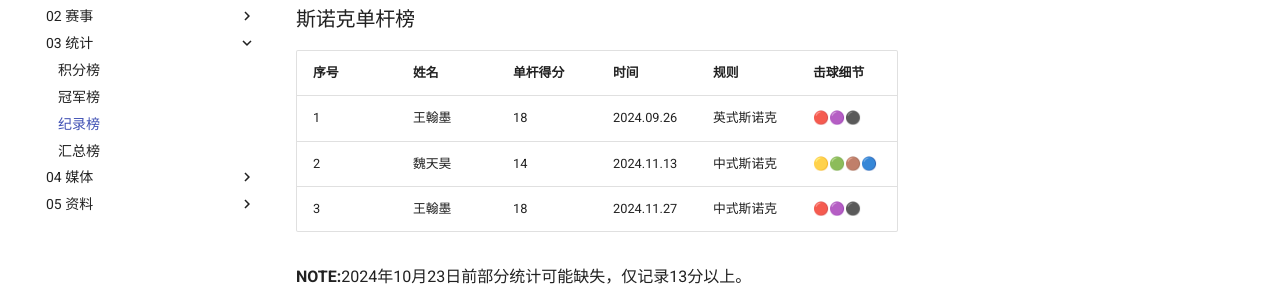
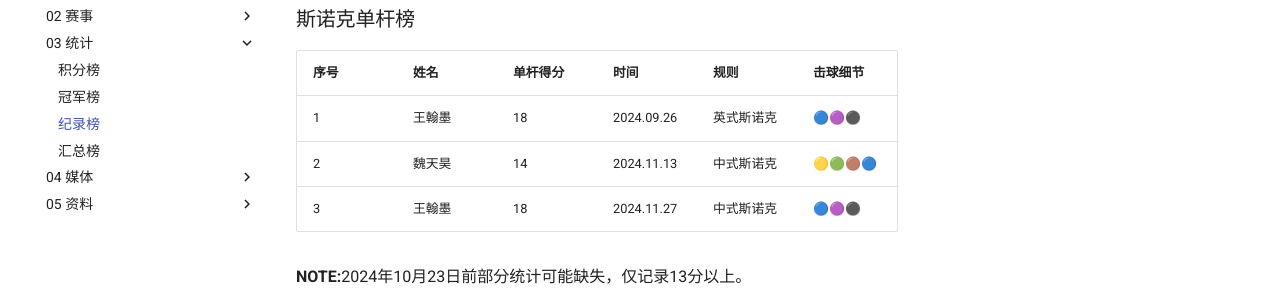
Before and after one commit to mprc-billiards/mprc-billiards.github.io, an MkDocs documentation site: the page built from docs/03-统计/3-纪录榜.md, in a window 1280 px wide. Shown: the part 176-481 px from the top of the page. Built offline with MkDocs 1.6.1 and Material for MkDocs 9.7.7, drawn with Linux system fonts in a browser that asks for light colours.

Commit message:
fix typo

```diff
--- a/docs/03-统计/3-纪录榜.md
+++ b/docs/03-统计/3-纪录榜.md
@@ -4,9 +4,9 @@
 
 | 序号 | 姓名   | 单杆得分 | 时间      | 规则       | 击球细节 |
 | ---- | ------ | -------- | --------- | -------- | -------- |
-| 1    | 王翰墨 | 18       | 2024.09.26 | 英式斯诺克 | 🔴🟣⚫️ |
+| 1    | 王翰墨 | 18       | 2024.09.26 | 英式斯诺克 | 🔵🟣⚫️ |
 | 2    | 魏天昊 | 14       | 2024.11.13 | 中式斯诺克 | 🟡🟢🟤🔵 |
-| 3    | 王翰墨 | 18       | 2024.11.27 | 中式斯诺克 | 🔴🟣⚫️ |
+| 3    | 王翰墨 | 18       | 2024.11.27 | 中式斯诺克 | 🔵🟣⚫️ |
 
 **NOTE:**2024年10月23日前部分统计可能缺失，仅记录13分以上。
 
```
